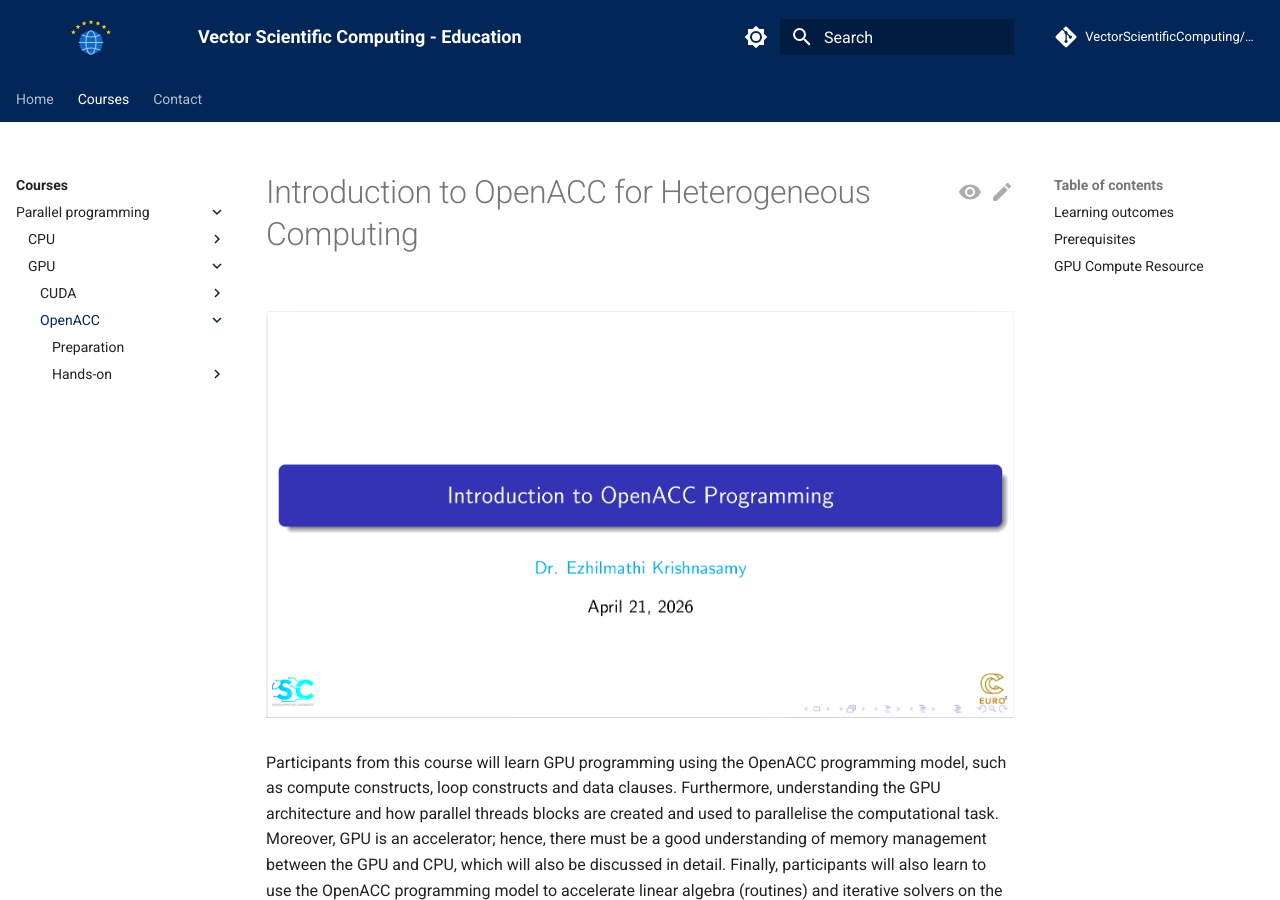
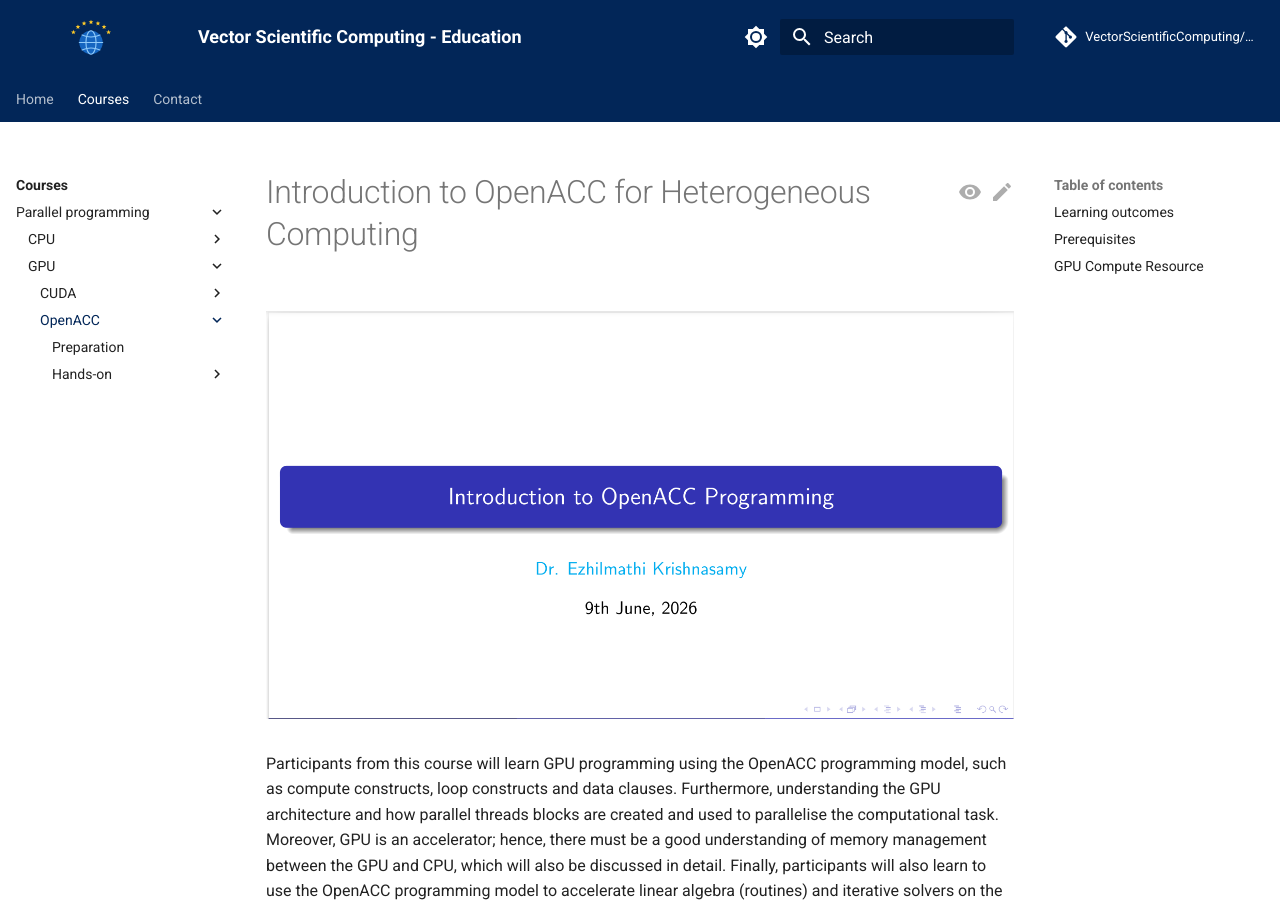
Before and after one commit to VectorScientificComputing/education, an MkDocs documentation site: the page built from docs/courses/openacc/index.md, in a window 1280 px wide and 900 px high. Built offline with MkDocs 1.6.1 and Material for MkDocs 9.7.7, drawn with Linux system fonts in a browser that asks for light colours; comment, search, counter and statistics services are not loaded.

Commit message:
file path is added
Signed-off-by: Ezhilmathi Krishnasamy <ezhilmathi.krishnasamy@gmail.com>

```diff
--- a/docs/courses/openacc/index.md
+++ b/docs/courses/openacc/index.md
@@ -1,7 +1,7 @@
 # Introduction to OpenACC for Heterogeneous Computing
 
 <figure markdown>
-  [![Introduction to OpenACC programming](figures/OpenACC-Front-Page-2026-April.png)](files/Training_OpenACC_EuroCC_April_2026.pdf)
+  [![Introduction to OpenACC programming](figures/OpenACC-Front-Page-2026-June.png)](files/Training_OpenACC_2026_June.pdf)
 <figcaption></figcaption>
 </figure>
 
```
